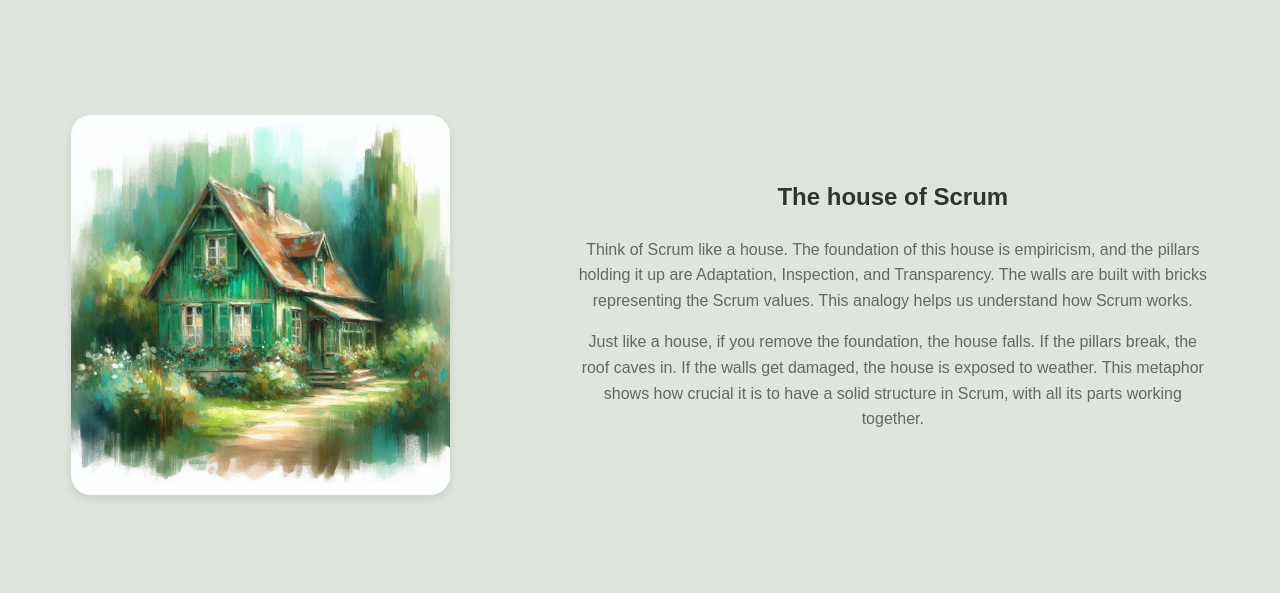
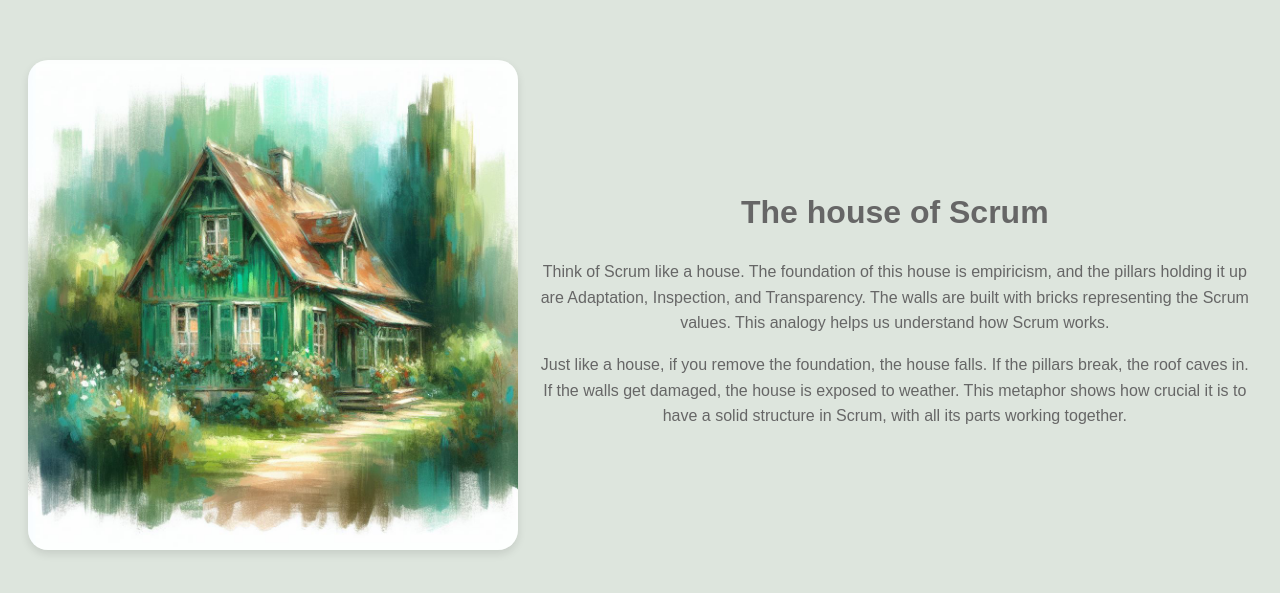
Before and after one commit to Wilma-Norman/Scrum-Project-assignment, a React (Vite) app: page /essence in a window 1280 px wide. Shown: the part 103-696 px from the top of the page. Built offline with nearby package versions, Linux system fonts and the light colour scheme.

Commit message:
fixed media screen

```diff
--- a/src/Components/Essence/HouseOfScrum/HouseOfScrum.module.css
+++ b/src/Components/Essence/HouseOfScrum/HouseOfScrum.module.css
@@ -9,26 +9,51 @@ html {
     align-items: center;
     justify-content: center;
     height: 100vh;
+    padding: 0 10px;
+    box-sizing: border-box;
+    flex-direction: column;
 }
 
 img {
     border-radius: 20px;
-    width: 30%;
+    width: 40%;
+    max-width: 300px;
+    height: auto;
     box-shadow: 0 4px 8px rgba(0, 0, 0, 0.1);
-    margin: auto;
 }
 
 .title {
     text-align: center;
     font-size: 24px;
-    color: #333;
-    margin-bottom: 20px;
+    color: #666;
 }
 
 .text {
     text-align: center;
     margin: 0 auto;
-    max-width: 50%;
+    max-width: 80%;
     color: #666;
     line-height: 1.6;
 }
+
+@media screen and (min-width: 760px) {
+    .container {
+        padding: 0 20px;
+        flex-direction: row;
+    }
+
+    img {
+        max-width: 50%;
+        margin-bottom: 0;
+        margin-right: 20px;
+    }
+
+    .title,
+    .text {
+        text-align: center;
+    }
+
+    .title {
+        font-size: 32px;
+    }
+}
```
